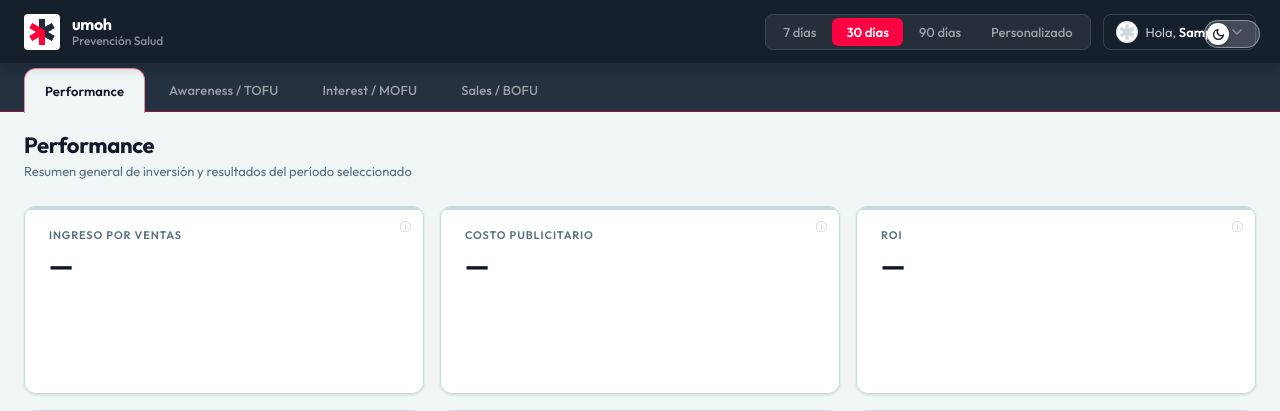
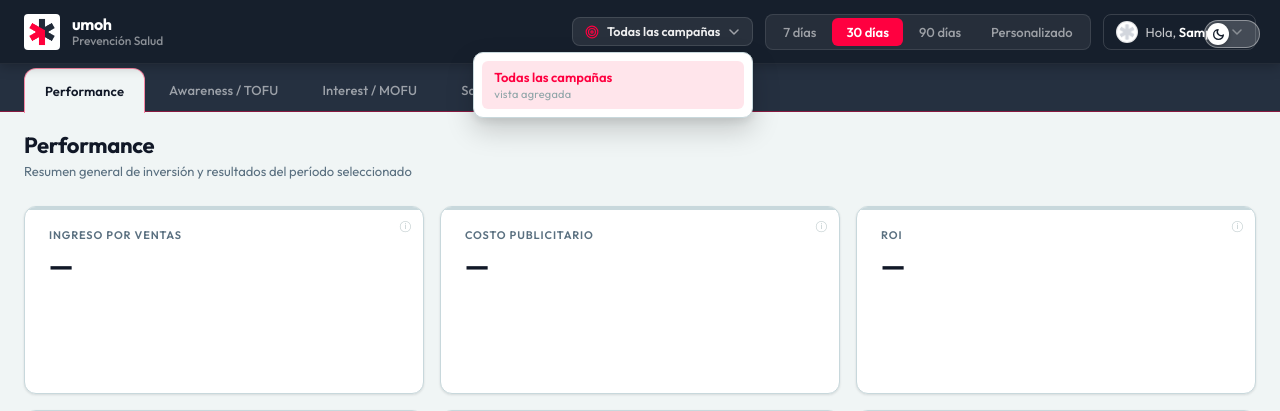
Before and after one commit to tidetrack/umoh-client-portal, a PHP site: page / in a window 1280 px wide. Shown: the top 411 px of the page. Run offline with PHP 8.4, Linux system fonts and the light colour scheme; the visitor is signed in with stand-in values (Sample User, id 1).

Commit message:
feat(filter): Fase 4 — selector global de campaña activa (sprint 1.8)
Cierra la tarea 1.8 del BACKLOG. Agrega un selector dropdown en el
header del dashboard que filtra los datos por campaign_id en todas las
secciones (Performance/TOFU/MOFU/BOFU). Persistido en localStorage.

Backend:
- product/api/endpoints/campaigns.php (nuevo): GET → lista de campañas
  únicas del cliente desde tofu_facts. Output: { campaigns: [{id, name}] }
- tofu.php: acepta ?campaign_id=X. Filtra tofu_ads_daily.campaign_id eq.
  Si "all" o vacío → vista agregada (sin filtro).
- bofu.php: acepta ?campaign_id=X. Filtra el bloque sellers via
  seller_facts.campaign_id (las otras métricas leen de tablas crudas
  que aún no tienen campaign_id — TODO multi-campaña).
- summary.php: idem bofu para sellers + sellers_summary.
- mofu.php: acepta el parámetro pero no filtra todavía (los leads no
  tienen campaign_id directo). TODO documentado en código.

Frontend:
- index.php: nuevo bloque .campaign-selector-wrap en .header-controls
  (antes del period selector). Botón con icon "target" (3 círculos
  concéntricos) + nombre + ID + chevron. Popover dropdown con la opción
  "Todas las campañas" + el resto populado dinámicamente.
- umoh.css: ~140 líneas de estilo del selector + popover. Hover/active
  con accent rojo UMOH. Responsive (en mobile el popover se alinea
  al left). aria-expanded rota el chevron.
- api.js: agrega campaigns: false a USE_MOCK (siempre real, no tiene
  sentido mockearlo).
- filters.js:
  * Estado global _currentCampaignId / _currentCampaignName, leído de
    localStorage al cargar (persistencia entre reloads y navegación)
  * refreshDashboard() inyecta campaign_id en los params de fetchData
  * initCampaignSelector(): trae /campaigns vía fetchData, popula los
    options con event delegation (la lista es dinámica). Click en opción
    actualiza estado, persiste, refresca dashboard. Click outside / Esc
    cierran el popover. Si la persistencia tiene un id que ya no existe
    en la respuesta (cliente cambió campaña), reset a 'all'.
  * Helper _escape para sanitizar HTML al popular options

Co-Authored-By: Claude Opus 4.7 (1M context) <noreply@anthropic.com>

```diff
--- a/product/dashboard/assets/css/umoh.css
+++ b/product/dashboard/assets/css/umoh.css
@@ -219,6 +219,151 @@ body {
 }
 
 /* Period selector */
+/* ── Selector de campaña (Fase 4 — sprint 1.8) ──────────────
+   Filtro global visible en el header. Estado persistido en localStorage
+   para que la selección sobreviva entre navegaciones de pestañas y reloads. */
+.campaign-selector-wrap {
+  position: relative;
+}
+
+.campaign-selector-btn {
+  display: flex;
+  align-items: center;
+  gap: var(--sp-2);
+  background: rgba(255, 255, 255, 0.08);
+  border: 1px solid rgba(255, 255, 255, 0.12);
+  border-radius: 8px;
+  padding: 6px var(--sp-3);
+  color: rgba(255, 255, 255, 0.92);
+  font-family: var(--font);
+  font-size: 12.5px;
+  font-weight: 500;
+  cursor: pointer;
+  transition: background 0.15s, border-color 0.15s;
+  max-width: 280px;
+}
+
+.campaign-selector-btn:hover {
+  background: rgba(255, 255, 255, 0.12);
+  border-color: rgba(255, 255, 255, 0.18);
+}
+
+.campaign-selector-btn[aria-expanded="true"] {
+  background: rgba(255, 255, 255, 0.14);
+  border-color: var(--umoh-accent);
+}
+
+.cs-btn-icon {
+  flex-shrink: 0;
+  color: var(--umoh-accent);
+}
+
+.cs-btn-text {
+  display: flex;
+  flex-direction: column;
+  align-items: flex-start;
+  gap: 1px;
+  min-width: 0;
+}
+
+.cs-btn-name {
+  font-weight: 600;
+  white-space: nowrap;
+  overflow: hidden;
+  text-overflow: ellipsis;
+  max-width: 200px;
+  line-height: 1.2;
+}
+
+.cs-btn-id {
+  font-size: 10px;
+  font-weight: 400;
+  opacity: 0.65;
+  font-variant-numeric: tabular-nums;
+  letter-spacing: 0.02em;
+  line-height: 1;
+}
+
+.cs-btn-id:empty {
+  display: none;
+}
+
+.cs-btn-chevron {
+  flex-shrink: 0;
+  opacity: 0.6;
+  transition: transform 0.15s;
+}
+
+.campaign-selector-btn[aria-expanded="true"] .cs-btn-chevron {
+  transform: rotate(180deg);
+}
+
+.campaign-selector-popover {
+  position: absolute;
+  top: calc(100% + 6px);
+  right: 0;
+  min-width: 280px;
+  max-width: 360px;
+  background: var(--bg-card);
+  border: 1px solid var(--border-subtle);
+  border-radius: 10px;
+  box-shadow: 0 12px 28px rgba(0, 0, 0, 0.18), 0 4px 8px rgba(0, 0, 0, 0.08);
+  padding: var(--sp-2);
+  z-index: 95;
+  display: flex;
+  flex-direction: column;
+  gap: 2px;
+  max-height: 320px;
+  overflow-y: auto;
+}
+
+.campaign-option {
+  display: flex;
+  flex-direction: column;
+  gap: 1px;
+  background: transparent;
+  border: none;
+  text-align: left;
+  padding: var(--sp-2) var(--sp-3);
+  border-radius: 6px;
+  font-family: var(--font);
+  cursor: pointer;
+  transition: background 0.12s;
+  color: var(--text-primary);
+}
+
+.campaign-option:hover {
+  background: rgba(255, 0, 64, 0.06);
+}
+
+.campaign-option.active {
+  background: rgba(255, 0, 64, 0.10);
+}
+
+.campaign-option.active .cs-opt-name {
+  color: var(--umoh-accent);
+}
+
+.cs-opt-name {
+  font-size: 13px;
+  font-weight: 600;
+  line-height: 1.3;
+}
+
+.cs-opt-id {
+  font-size: 11px;
+  font-weight: 400;
+  color: var(--text-muted);
+  font-variant-numeric: tabular-nums;
+  letter-spacing: 0.02em;
+}
+
+@media (max-width: 768px) {
+  .campaign-selector-btn { max-width: 200px; padding: 6px 10px; font-size: 12px; }
+  .cs-btn-name { max-width: 140px; }
+  .campaign-selector-popover { min-width: 240px; right: auto; left: 0; }
+}
+
 .period-selector-wrap {
   position: relative;
 }
--- a/product/dashboard/assets/js/api.js
+++ b/product/dashboard/assets/js/api.js
@@ -15,10 +15,11 @@
  */
 
 const USE_MOCK = {
-  summary: false,
-  tofu:    false,
-  mofu:    false,
-  bofu:    false,
+  summary:   false,
+  tofu:      false,
+  mofu:      false,
+  bofu:      false,
+  campaigns: false,  // siempre real (la lista de campañas viene de Supabase)
 };
 const API_BASE = 'api/endpoints';
 
--- a/product/dashboard/assets/js/filters.js
+++ b/product/dashboard/assets/js/filters.js
@@ -3,9 +3,13 @@
  * Orquesta api.js → charts.js. No tiene lógica de datos propia.
  */
 
-let _currentPeriod  = '30d';
-let _currentSection = 'performance';
-let _loading        = false;
+let _currentPeriod    = '30d';
+let _currentSection   = 'performance';
+let _loading          = false;
+// Filtro global de campaña (Fase 4 — sprint 1.8). 'all' = vista agregada.
+// Se persiste en localStorage para que la selección sobreviva entre reloads.
+let _currentCampaignId   = localStorage.getItem('umoh:campaign_id')   || 'all';
+let _currentCampaignName = localStorage.getItem('umoh:campaign_name') || '';
 
 /* ── Loader visual ──────────────────────────────────────── */
 function _setLoading(on) {
@@ -28,7 +32,10 @@ async function refreshDashboard(section, period, extraParams = {}) {
   const endpointMap = { performance: 'summary', tofu: 'tofu', mofu: 'mofu', bofu: 'bofu' };
 
   try {
-    const data = await fetchData(endpointMap[section], { period, ...extraParams });
+    // Filtro de campaña activa siempre se inyecta (los endpoints lo aceptan
+    // y filtran si != 'all'). Permite que extraParams sobreescriba si hace falta.
+    const params = { period, campaign_id: _currentCampaignId, ...extraParams };
+    const data = await fetchData(endpointMap[section], params);
     renderSection(section, data);
   } catch (err) {
     console.error('[Dashboard] Error al cargar datos:', err);
@@ -678,6 +685,119 @@ function initScrollNavBehavior() {
   });
 }
 
+/* ── Selector de campaña activa (Fase 4 — sprint 1.8) ────────
+   Trae la lista de campañas desde GET /api/campaigns y popula el dropdown.
+   Click en una opción → actualiza el estado global, persiste en localStorage,
+   y dispara refreshDashboard() para que todas las secciones se recalculen
+   con el filtro nuevo. */
+function initCampaignSelector() {
+  const btn      = document.getElementById('campaign-selector-btn');
+  const popover  = document.getElementById('campaign-selector-popover');
+  const btnName  = document.getElementById('cs-btn-name');
+  const btnId    = document.getElementById('cs-btn-id');
+  if (!btn || !popover || !btnName) return;
+
+  function _setSelectedUI(id, name) {
+    btnName.textContent = (id === 'all') ? 'Todas las campañas' : name;
+    btnId.textContent   = (id === 'all') ? '' : 'ID ' + id;
+    popover.querySelectorAll('.campaign-option').forEach(opt => {
+      const isActive = opt.dataset.campaignId === id;
+      opt.classList.toggle('active', isActive);
+      opt.setAttribute('aria-selected', isActive ? 'true' : 'false');
+    });
+  }
+
+  function _selectCampaign(id, name) {
+    _currentCampaignId = id;
+    _currentCampaignName = name || '';
+    localStorage.setItem('umoh:campaign_id', id);
+    localStorage.setItem('umoh:campaign_name', _currentCampaignName);
+    _setSelectedUI(id, _currentCampaignName);
+    _closePopover();
+    // Refresca la sección actual con el filtro nuevo
+    refreshDashboard(_currentSection, _currentPeriod);
+  }
+
+  function _openPopover() {
+    popover.hidden = false;
+    popover.setAttribute('aria-hidden', 'false');
+    btn.setAttribute('aria-expanded', 'true');
+  }
+  function _closePopover() {
+    popover.hidden = true;
+    popover.setAttribute('aria-hidden', 'true');
+    btn.setAttribute('aria-expanded', 'false');
+  }
+
+  btn.addEventListener('click', e => {
+    e.stopPropagation();
+    if (popover.hidden) _openPopover();
+    else _closePopover();
+  });
+
+  // Event delegation para los options (la lista se popula dinámicamente)
+  popover.addEventListener('click', e => {
+    const opt = e.target.closest('.campaign-option');
+    if (!opt) return;
+    _selectCampaign(opt.dataset.campaignId, opt.dataset.campaignName || opt.querySelector('.cs-opt-name')?.textContent || '');
+  });
+
+  document.addEventListener('click', e => {
+    if (!popover.contains(e.target) && e.target !== btn) _closePopover();
+  });
+  document.addEventListener('keydown', e => {
+    if (e.key === 'Escape' && !popover.hidden) _closePopover();
+  });
+
+  // Cargar la lista desde el backend y popular el dropdown
+  fetchData('campaigns', {})
+    .then(resp => {
+      const list = (resp && resp.campaigns) || [];
+      // El option "all" ya está en el HTML; agregamos los demás abajo
+      list.forEach(c => {
+        const opt = document.createElement('button');
+        opt.className = 'campaign-option';
+        opt.type = 'button';
+        opt.dataset.campaignId = c.id;
+        opt.dataset.campaignName = c.name;
+        opt.setAttribute('role', 'option');
+        opt.setAttribute('aria-selected', 'false');
+        opt.innerHTML = `
+          <span class="cs-opt-name">${_escape(c.name)}</span>
+          <span class="cs-opt-id">ID ${_escape(c.id)}</span>
+        `;
+        popover.appendChild(opt);
+      });
+      // Si la persistencia tenía un id que coincide con una campaña real,
+      // refrescamos la UI para reflejarlo. Si no existe (cliente cambió de
+      // campaña, o mock), volvemos a "all".
+      if (_currentCampaignId !== 'all') {
+        const found = list.find(c => c.id === _currentCampaignId);
+        if (!found) {
+          _currentCampaignId = 'all';
+          _currentCampaignName = '';
+          localStorage.setItem('umoh:campaign_id', 'all');
+          localStorage.setItem('umoh:campaign_name', '');
+        } else {
+          _currentCampaignName = found.name;
+          localStorage.setItem('umoh:campaign_name', found.name);
+        }
+      }
+      _setSelectedUI(_currentCampaignId, _currentCampaignName);
+    })
+    .catch(err => {
+      console.warn('[Dashboard] No se pudo cargar la lista de campañas:', err);
+      // Fallback: dejar "Todas las campañas" como única opción
+      _setSelectedUI('all', '');
+    });
+}
+
+function _escape(s) {
+  return String(s).replace(/[&<>"']/g, c => ({
+    '&': '&amp;', '<': '&lt;', '>': '&gt;', '"': '&quot;', "'": '&#39;',
+  })[c]);
+}
+
 /* ── Bootstrap ──────────────────────────────────────────── */
 document.addEventListener('DOMContentLoaded', () => {
   initTheme();
@@ -685,5 +805,6 @@ document.addEventListener('DOMContentLoaded', () => {
   initFilters();
   initKpiModals();
   initScrollNavBehavior();
+  initCampaignSelector();
   refreshDashboard(_currentSection, _currentPeriod);
 });
--- a/product/dashboard/index.php
+++ b/product/dashboard/index.php
@@ -74,6 +74,33 @@ $_asset_v = defined('ASSET_VERSION') ? ASSET_VERSION : filemtime(__DIR__ . '/ass
 
       <!-- Controls -->
       <div class="header-controls">
+
+        <!-- Selector de campaña activa (Fase 4 — sprint 1.8). Visible en
+             todas las secciones porque vive en el header. -->
+        <div class="campaign-selector-wrap">
+          <button class="campaign-selector-btn" id="campaign-selector-btn" type="button"
+                  aria-haspopup="listbox" aria-expanded="false">
+            <svg class="cs-btn-icon" width="14" height="14" viewBox="0 0 24 24" fill="none" stroke="currentColor" stroke-width="2" stroke-linecap="round" stroke-linejoin="round" aria-hidden="true">
+              <circle cx="12" cy="12" r="10"/>
+              <circle cx="12" cy="12" r="6"/>
+              <circle cx="12" cy="12" r="2"/>
+            </svg>
+            <span class="cs-btn-text">
+              <span class="cs-btn-name" id="cs-btn-name">Todas las campañas</span>
+              <span class="cs-btn-id" id="cs-btn-id"></span>
+            </span>
+            <svg class="cs-btn-chevron" width="12" height="12" viewBox="0 0 12 12" fill="none" aria-hidden="true">
+              <path d="M2 4l4 4 4-4" stroke="currentColor" stroke-width="1.5" stroke-linecap="round" stroke-linejoin="round"/>
+            </svg>
+          </button>
+          <div class="campaign-selector-popover" id="campaign-selector-popover" role="listbox" hidden aria-hidden="true">
+            <button class="campaign-option active" data-campaign-id="all" role="option" aria-selected="true">
+              <span class="cs-opt-name">Todas las campañas</span>
+              <span class="cs-opt-id">vista agregada</span>
+            </button>
+            <!-- el resto se popula dinámicamente desde GET /api/campaigns -->
+          </div>
+        </div>
 
         <!-- Period selector + date picker -->
         <div class="period-selector-wrap">
```
Also changed, not shown: product/api/endpoints/bofu.php (+14 -3 lines), product/api/endpoints/campaigns.php (added, +63 -0 lines), product/api/endpoints/mofu.php (+7 -0 lines), product/api/endpoints/summary.php (+12 -3 lines), product/api/endpoints/tofu.php (+10 -2 lines).
